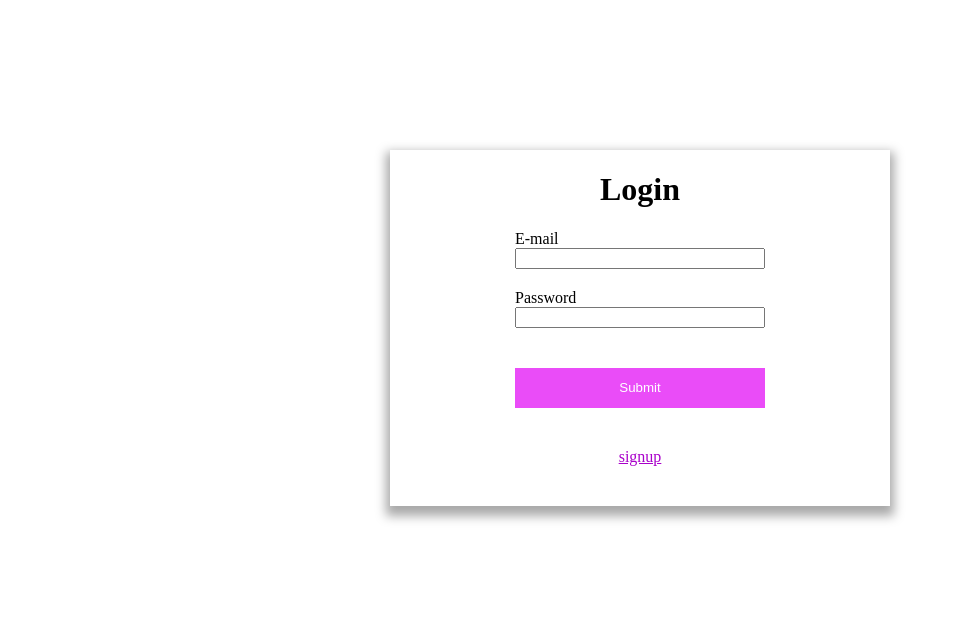
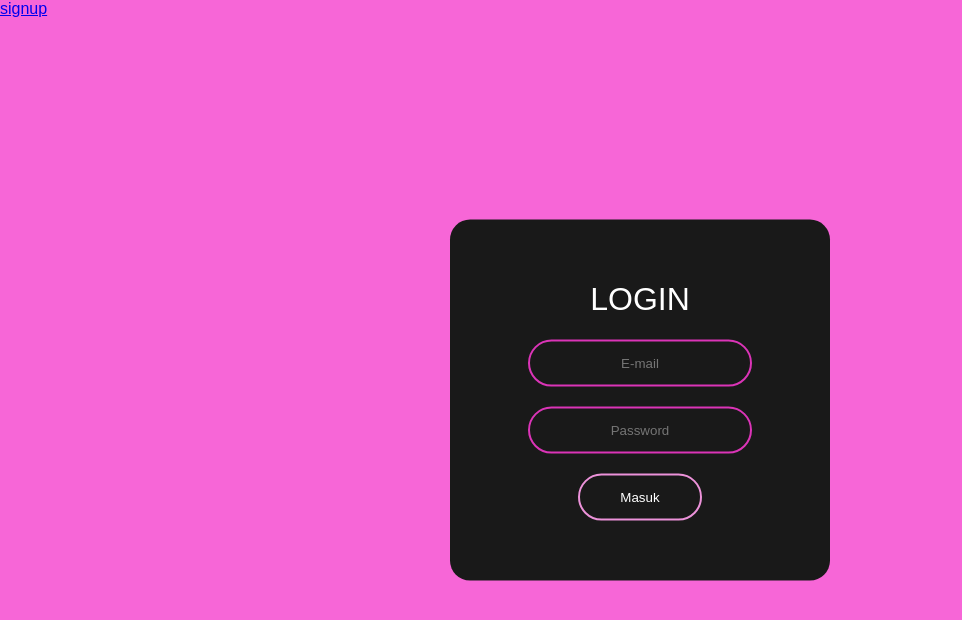
Before and after one commit to Nafibal/proyek-akhir-basdat, a PHP site: page /pages/masuk.php in a window 1280 px wide. Shown: the top 620 px of the page, without its empty margins (0-962 px from the left). Run offline with PHP 8.4, Linux system fonts and the light colour scheme; some libraries are stand-ins or nearby versions.

Commit message:
update 1

```diff
--- /dev/null
+++ b/assets/css/form.css
@@ -0,0 +1,61 @@
+body {
+  margin: 0;
+  padding: 0;
+  font-family: sans-serif;
+  background: #f766d7;
+}
+.box {
+  width: 300px;
+  padding: 40px;
+  position: absolute;
+  top: 50%;
+  left: 50%;
+  transform: translate(-50%, -50%);
+  background: #191919;
+  text-align: center;
+  border-radius: 20px;
+}
+.box h1 {
+  color: white;
+  text-transform: uppercase;
+  font-weight: 500;
+}
+.box input[type="text"],
+.box input[type="password"],
+.box input[type="email"] {
+  border: 0;
+  background: none;
+  display: block;
+  margin: 20px auto;
+  text-align: center;
+  border: 2px solid #db34b7;
+  padding: 14px 10px;
+  width: 200px;
+  outline: none;
+  color: white;
+  border-radius: 24px;
+  transition: 0.25s;
+}
+.box input[type="text"]:focus,
+.box input[type="password"]:focus,
+.box input[type="email"]:focus {
+  width: 280px;
+  border-color: #f3a0de;
+}
+.box button {
+  border: 0;
+  background: none;
+  display: block;
+  margin: 20px auto;
+  text-align: center;
+  border: 2px solid #ec92d9;
+  padding: 14px 40px;
+  outline: none;
+  color: white;
+  border-radius: 24px;
+  transition: 0.25s;
+  cursor: pointer;
+}
+.box button:hover {
+  background: #ec92d9;
+}
--- a/assets/style.css
+++ b/assets/css/style.css
@@ -1,4 +1,4 @@
-body {
+* {
   margin: 0;
   padding: 0;
   box-sizing: border-box;
--- a/functions.php
+++ b/assets/functions.php
@@ -47,12 +47,21 @@ function hapus($data) {
 }
 
 // UPDATE
-function ubah($data) {
+function updateAkun($data, $email) {
    global $conn;
 
-   $query = "UPDATE admin SET pass_admin = :pass_admin WHERE id_admin = :id_admin";
-   $stmt = $conn->prepare($query);
-   $stmt->execute($data);
+   $nama=$data['nama'];
+   $notelepon=$data['notelepon'];
+   $alamat=$data['alamat'];
+   $kecamatan = $data['kecamatan'];
+   $kota = $data['kota'];
+   $provinsi = $data['provinsi'];
+
+   $sql = "UPDATE pembeli SET nama=?, notelepon=?, alamat=?, kecamatan=?, kota=?, provinsi=? WHERE email=?";
+   $stmt = $conn->prepare($sql);
+   $stmt->execute([$nama, $notelepon, $alamat, $kecamatan, $kota, $provinsi, $email]);
+
+   return $stmt->rowCount();
 }
 
 // SEARCH
--- a/index.php
+++ b/index.php
@@ -1,7 +1,7 @@
 <?php
 session_start();
 if (isset($_SESSION['login'])) {
-    header('Location: browse.php');
+    header('Location: ./pages/browse.php');
     exit;
 }
 ?>
@@ -15,7 +15,7 @@ if (isset($_SESSION['login'])) {
     <title>Document</title>
 </head>
 <body>
-    <a href="daftar.php">daftar</a>
-    <a href="masuk.php">masuk</a>
+    <a href="./pages/daftar.php">daftar</a>
+    <a href="./pages/masuk.php">masuk</a>
 </body>
 </html>
--- a/masuk.php
+++ /dev/null
@@ -1,63 +0,0 @@
-<?php
-session_start();
-require 'functions.php';
-
-if (isset($_SESSION['login'])) {
-    header('Location: browse.php');
-    exit;
-}
-
-if( isset($_POST["masuk"]) ) {
-    $email = $_POST["email"];
-    $password = $_POST["password"];
-
-    $stmt = $conn->prepare("SELECT * FROM pembeli WHERE email=?");
-    $stmt->execute([$email]);
-
-    // check username
-    if($conn->query("SELECT COUNT(*) FROM pembeli WHERE email='$email'")->fetchColumn() == '1'){
-
-        // Check password
-        $row = $stmt->fetch(PDO::FETCH_ASSOC);
-        if(password_verify($password, $row['password'])){
-            $_SESSION["login"] = true;
-            header("Location: browse.php");
-            exit;
-        }
-    }
-
-    $error = true;
-
-}
-?>
-
-<!DOCTYPE html>
-<html lang="en">
-<head>
-    <meta charset="UTF-8">
-    <meta http-equiv="X-UA-Compatible" content="IE=edge">
-    <meta name="viewport" content="width=device-width, initial-scale=1.0">
-    <link rel="stylesheet" href="./assets/style.css">
-    <title>Document</title>
-</head>
-<body>
-<?php if( isset($error) ) : ?>
-   <p>email / password salah</p>
-<?php endif; ?>
-    <form action="" method="post" class="form login">
-            <h1>Login</h1>
-            <div class="input-container">
-                <label for="email">E-mail</label>
-                <input type="email" name="email" id="email">
-            </div>
-            <div class="input-container">
-                <label for="password">Password</label>
-                <input type="password" name="password" id="password">
-            </div>
-            <div class="input-container">
-                <button type="submit" name="masuk" class="submit-btn">Submit</button>
-            </div>
-            <a href="daftar.php" class="switch-form-btn">signup</a>
-        </form>
-</body>
-</html>
--- /dev/null
+++ b/pages/masuk.php
@@ -0,0 +1,57 @@
+<?php
+    session_start();
+    require '../assets/functions.php';
+
+    if (isset($_SESSION['login'])) {
+        header('Location: ../browse.php');
+        exit;
+    }
+
+    if( isset($_POST["masuk"]) ) {
+        $email = $_POST["email"];
+        $password = $_POST["password"];
+
+        $stmt = $conn->prepare("SELECT * FROM pembeli WHERE email=?");
+        $stmt->execute([$email]);
+
+        // check username
+        if($conn->query("SELECT COUNT(*) FROM pembeli WHERE email='$email'")->fetchColumn() == '1'){
+
+            // Check password
+            $row = $stmt->fetch(PDO::FETCH_ASSOC);
+            if(password_verify($password, $row['password'])){
+                $_SESSION["login"] = true;
+                $_SESSION["admin"] = false;
+                $_SESSION["email"] = $_POST["email"];
+                header("Location: browse.php");
+                exit;
+            }
+        }
+
+        $error = true;
+
+    }
+?>
+
+<!DOCTYPE html>
+<html lang="en">
+<head>
+    <meta charset="UTF-8">
+    <meta http-equiv="X-UA-Compatible" content="IE=edge">
+    <meta name="viewport" content="width=device-width, initial-scale=1.0">
+    <link rel="stylesheet" href="../assets/css/form.css">
+    <title>Document</title>
+</head>
+<body>
+<?php if( isset($error) ) : ?>
+   <p>email / password salah</p>
+<?php endif; ?>
+    <form action="" method="post" class="box">
+        <h1>Login</h1>
+        <input type="email" name="email" id="email" placeholder="E-mail" required>
+        <input type="password" name="password" id="password" placeholder="Password" required>
+        <button type="submit" name="masuk">Masuk</button>
+    </form>
+    <a href="daftar.php" class="switch-form-btn">signup</a>
+</body>
+</html>
```
Also changed, not shown: admin/admin.php (renamed from browse.php, +4 -7 lines), admin/index.php (added, +49 -0 lines), akun.php (deleted, +0 -21 lines), assets/css/browse.css (added, +25 -0 lines), assets/css/editAkun.css (added, +24 -0 lines), daftar.php (deleted, +0 -55 lines), pages/browse.php (added, +34 -0 lines), pages/daftar.php (added, +46 -0 lines), pages/editAkun.php (added, +64 -0 lines), assets/img/bread.jpg (added), assets/img/croissant.jpeg (added).
